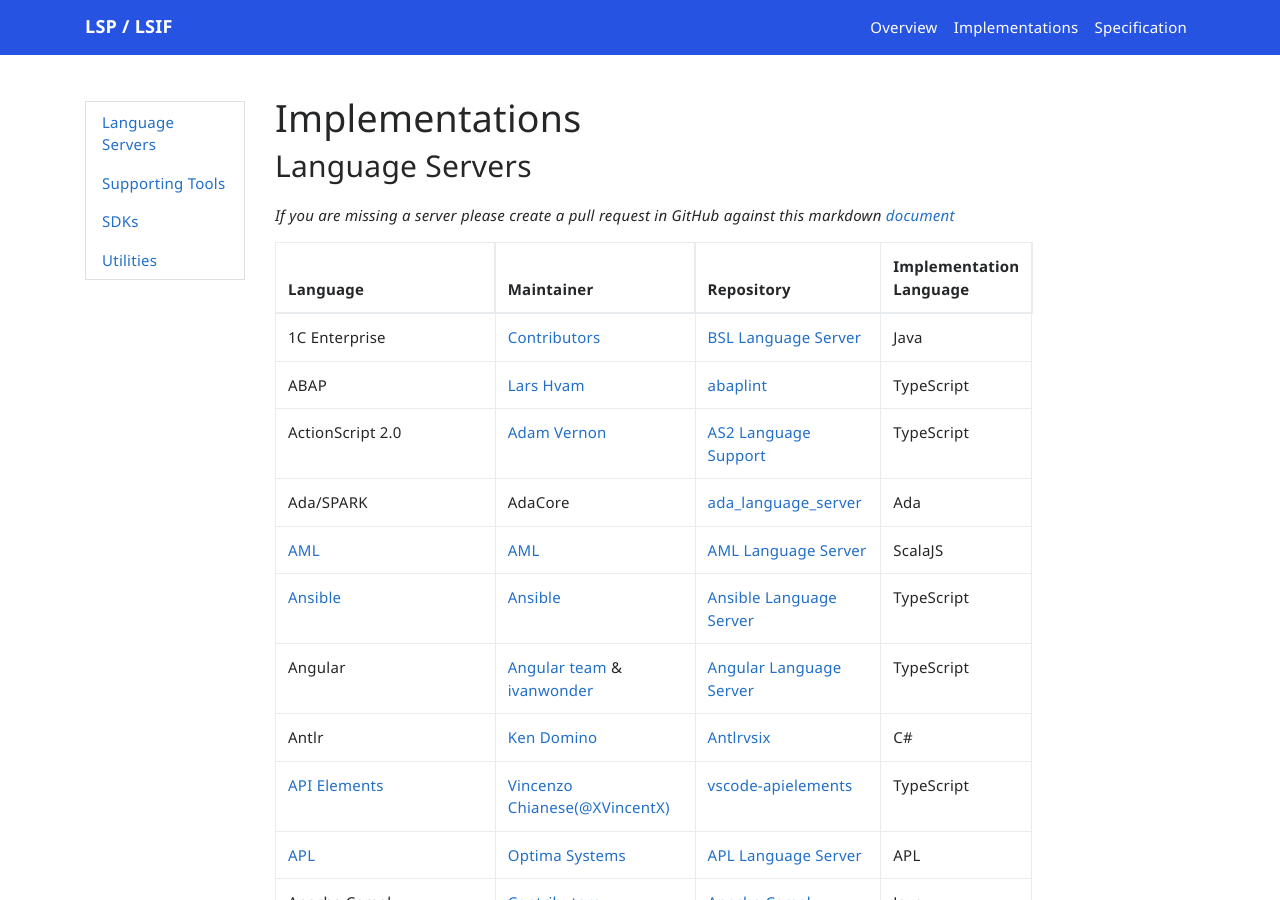
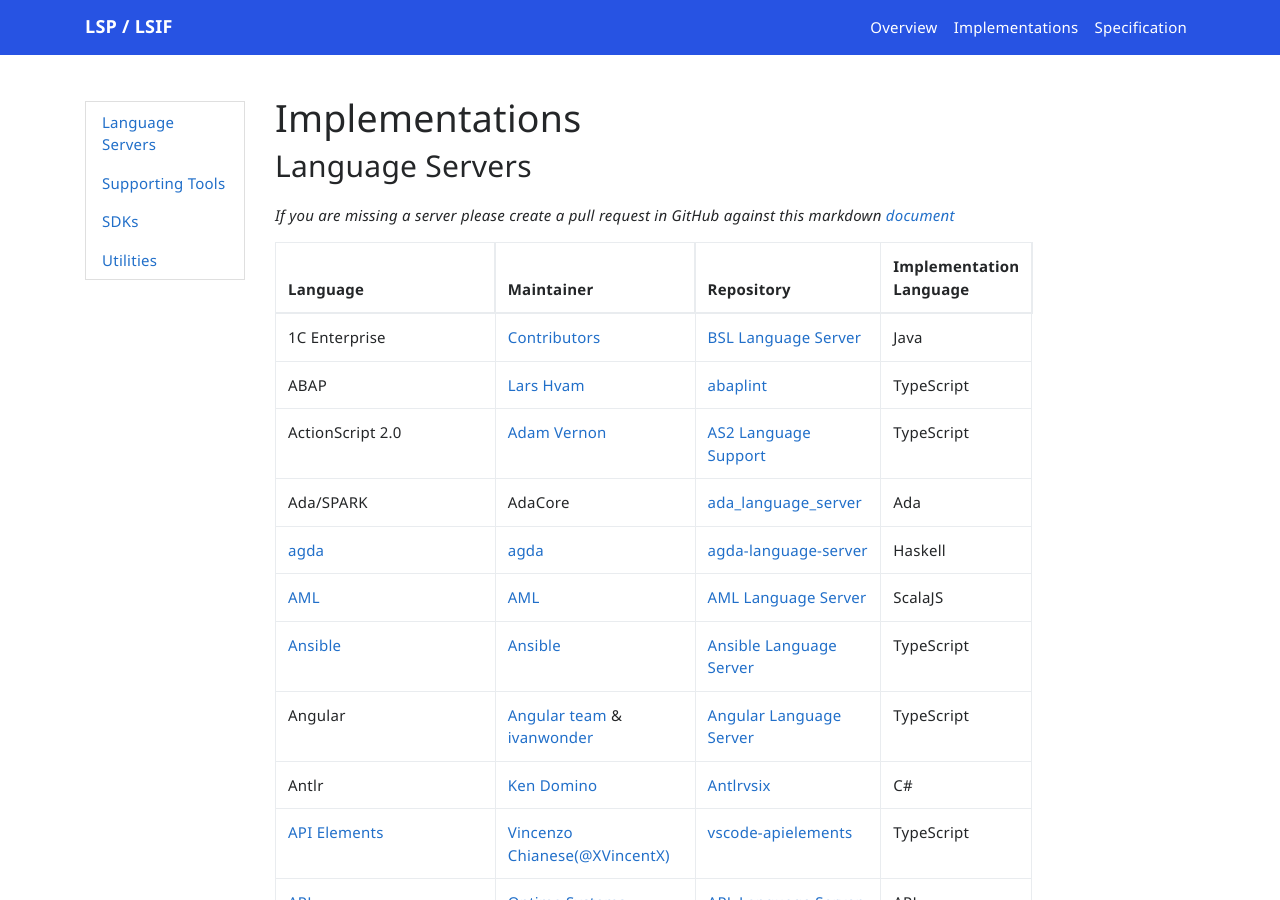
Before and after one commit to microsoft/language-server-protocol, a Jekyll site: the page built from _implementors/servers.md, in a window 1280 px wide and 900 px high. Built offline with Jekyll 4.4.1, drawn with Linux system fonts in a browser that asks for light colours; nearby versions of some CDN libraries; comment, search, counter and statistics services are not loaded.

Commit message:
add agda lsp (#1952)

```diff
--- a/_implementors/servers.md
+++ b/_implementors/servers.md
@@ -15,6 +15,7 @@
 | ABAP | [Lars Hvam](https://github.com/larshp) | [abaplint](https://github.com/abaplint/abaplint) | TypeScript |
 | ActionScript 2.0 | [Adam Vernon](https://github.com/admvx) |  [AS2 Language Support](https://github.com/admvx/as2-language-support) | TypeScript |
 | Ada/SPARK | AdaCore |  [ada_language_server](https://github.com/AdaCore/ada_language_server) | Ada |
+| [agda](https://wiki.portal.chalmers.se/agda/pmwiki.php) | [agda](https://github.com/agda) | [agda-language-server](https://github.com/agda/agda-language-server) | Haskell |
 | [AML](https://a.ml/) | [AML](https://a.ml/) | [AML Language Server](https://github.com/aml-org/als) | ScalaJS |
 | [Ansible](https://docs.ansible.com/ansible/latest/) | [Ansible](https://www.ansible.com/) | [Ansible Language Server](https://github.com/ansible/vscode-ansible) | TypeScript |
 | Angular | [Angular team](https://github.com/angular/angular) & [ivanwonder](https://github.com/ivanwonder) | [Angular Language Server](https://github.com/angular/vscode-ng-language-service/tree/main/server) | TypeScript |
```
